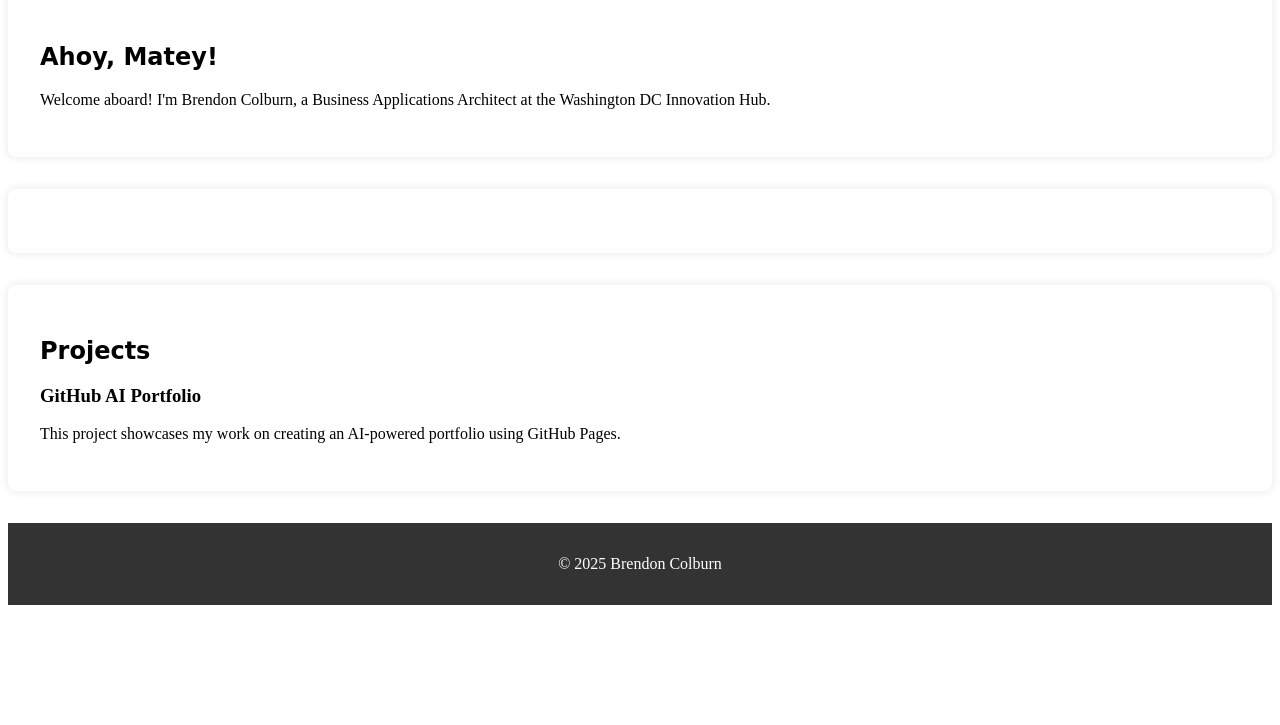
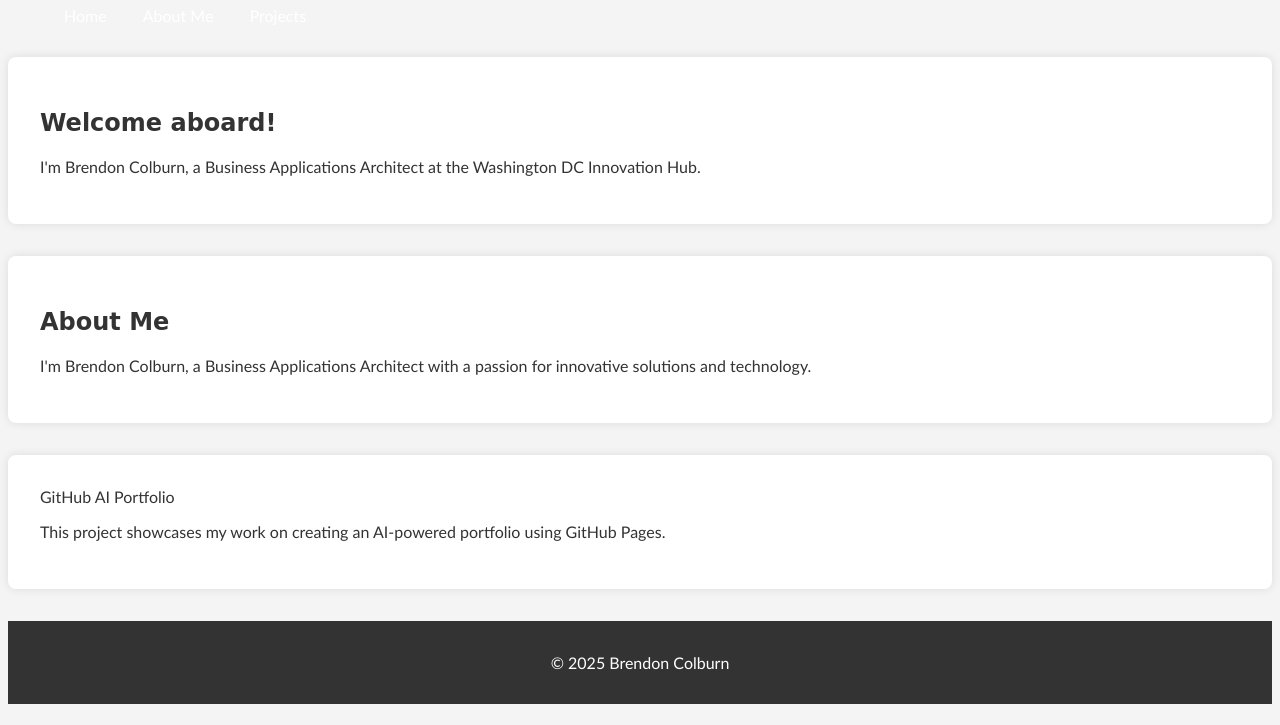
Before and after one commit to power-tools/ai-portfolio, a plain HTML site: page index.html in a window 1280 px wide. Shown: the part 75-800 px from the top of the page. Drawn offline with Linux system fonts and the light colour scheme.

Commit message:
trying to make the webpage look better

```diff
--- a/index.html
+++ b/index.html
@@ -5,7 +5,10 @@
     <meta name="viewport" content="width=device-width, initial-scale=1.0">
     <title>Brendon Colburn's Portfolio</title>
     <link rel="stylesheet" href="styles.css">
+</head>
+<body>
     <header>
+        <h1>Ahoy, Matey!</h1>
         <nav>
             <ul>
                 <li><a href="#home">Home</a></li>
@@ -15,15 +18,14 @@
         </nav>
     </header>
     <section id="home">
-        <h2>Ahoy, Matey!</h2>
-        <p>Welcome aboard! I'm Brendon Colburn, a Business Applications Architect at the Washington DC Innovation Hub.</p>
+        <h2>Welcome aboard!</h2>
+        <p>I'm Brendon Colburn, a Business Applications Architect at the Washington DC Innovation Hub.</p>
     </section>
     <section id="about">
-        <hburn, a Business Applications Architect with a passion for innovative solutions and technology.</p>
+        <h2>About Me</h2>
+        <p>I'm Brendon Colburn, a Business Applications Architect with a passion for innovative solutions and technology.</p>
     </section>
-    <section id="projects">
-        <h2>Projects</h2>
-        <h3>GitHub AI Portfolio</h3>
+    <section>GitHub AI Portfolio</h3>
         <p>This project showcases my work on creating an AI-powered portfolio using GitHub Pages.</p>
     </section>
     <footer>
--- a/styles.css
+++ b/styles.css
@@ -1,11 +1,10 @@
-body font-family: 'Trebuchet MS', sans-serif;
+body {
+    font-family: 'Trebuchet MS', sans-serif;
     background-color: #f4f4f4;
     color: #333;
 }
 
-header {
-    background-color: #333;
-    color: #fff;
+: #fff;
     padding: 1em 0;
     text-align: center;
 }
```
